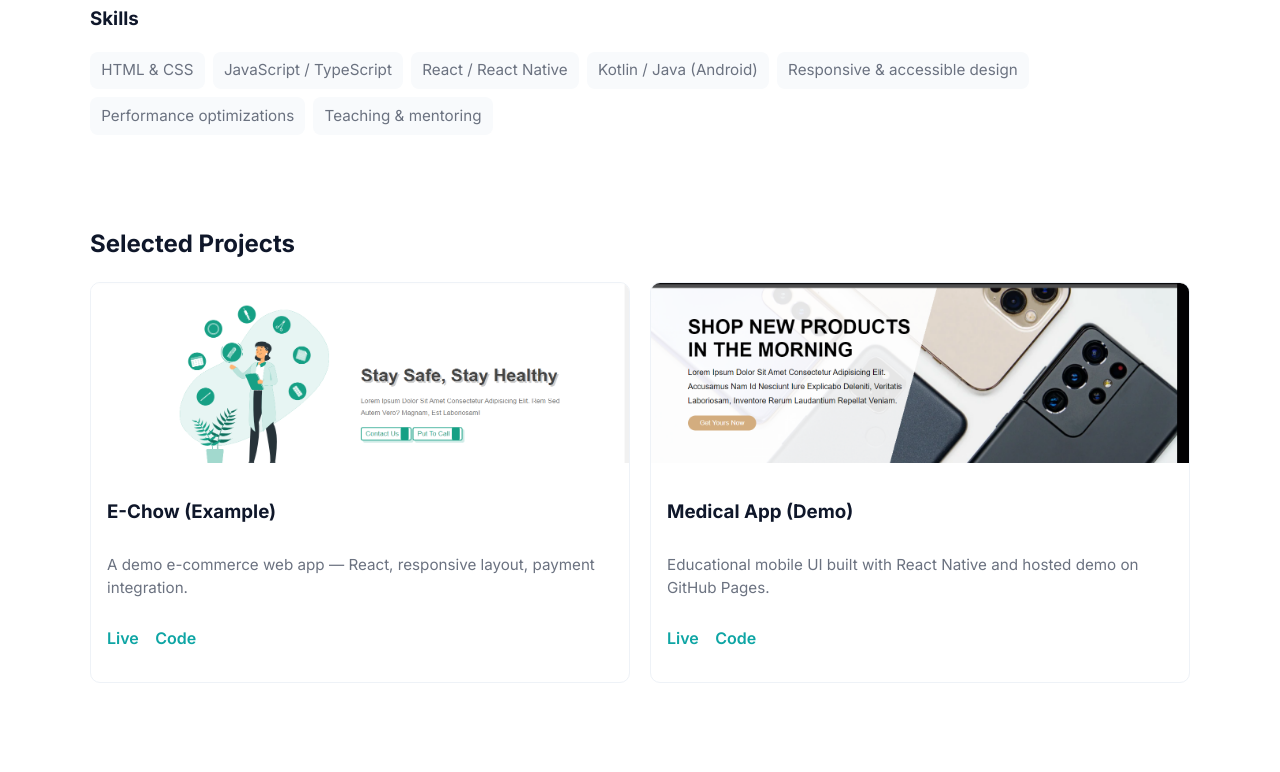
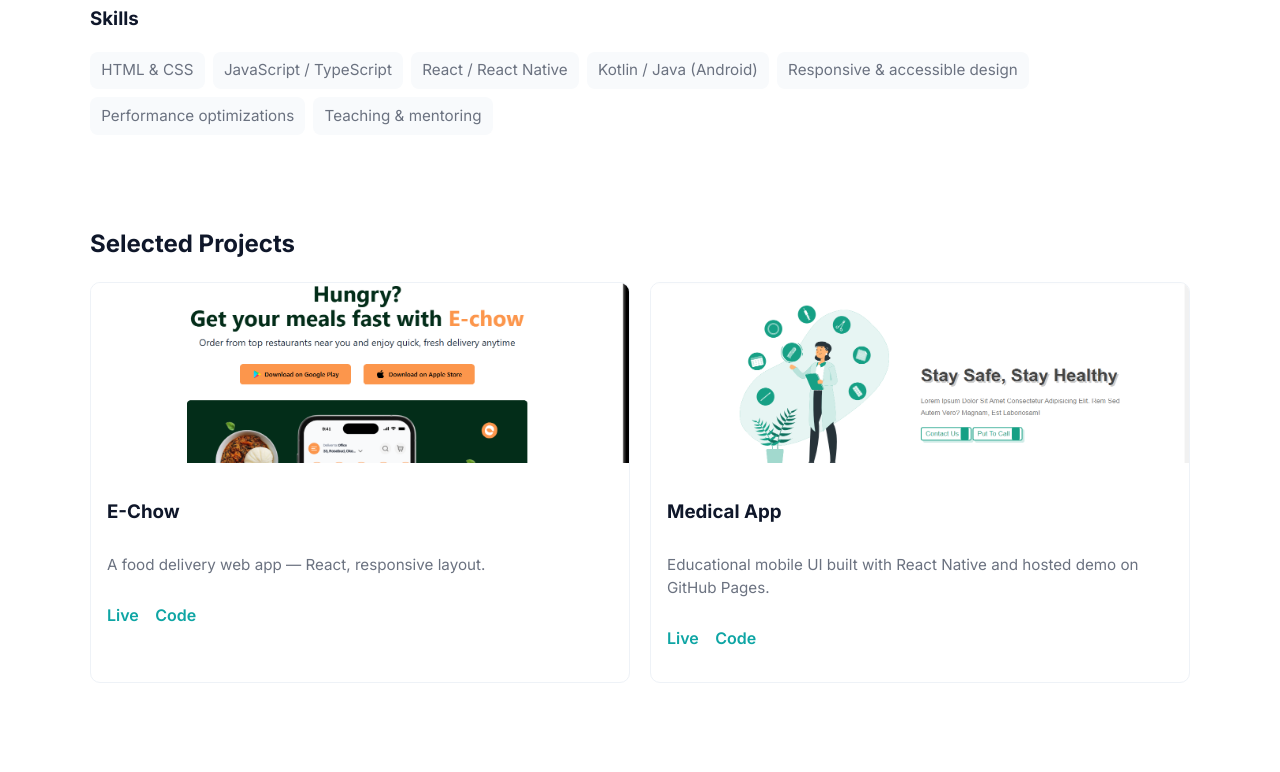
Before and after one commit to Chifrica/Blessing-Onwunali, a plain HTML site: page index.html in a window 1280 px wide. Shown: the part 584-1356 px from the top of the page. Drawn offline with Linux system fonts and the light colour scheme; a script that the page names is missing.

Commit message:
Update index.html

```diff
--- a/index.html
+++ b/index.html
@@ -81,10 +81,10 @@
 
         <div class="projects-grid">
           <article class="project">
-            <img src="Image/image7.png" alt="Screenshot of E-Chow project" />
+            <img src="Image/echow.png" alt="Screenshot of E-Chow project" />
             <div class="project-body">
-              <h3>E-Chow (Example)</h3>
-              <p class="muted">A demo e-commerce web app — React, responsive layout, payment integration.</p>
+              <h3>E-Chow</h3>
+              <p class="muted">A food delivery web app — React, responsive layout.</p>
               <p class="project-links">
                 <a href="https://www.e-chow.com/" target="_blank" rel="noopener noreferrer">Live</a>
                 <a href="#" target="_blank" rel="noopener noreferrer">Code</a>
@@ -93,12 +93,12 @@
           </article>
 
           <article class="project">
-            <img src="Image/image5.PNG" alt="Screenshot of Medical project" />
+            <img src="Image/image7.PNG" alt="Screenshot of Medical project" />
             <div class="project-body">
-              <h3>Medical App (Demo)</h3>
+              <h3>Medical App</h3>
               <p class="muted">Educational mobile UI built with React Native and hosted demo on GitHub Pages.</p>
               <p class="project-links">
-                <a href="https://chifrica.github.io/Medical/" target="_blank" rel="noopener noreferrer">Live</a>
+                <a href="https://chifrica.github.io/Medical/" target="https://youtu.be/1QgLuibaqjA" rel="noopener noreferrer">Live</a>
                 <a href="#" target="_blank" rel="noopener noreferrer">Code</a>
               </p>
             </div>
@@ -114,7 +114,7 @@
         <h2>Achievements</h2>
         <ul class="achievements-list">
           <li><a href="https://www.credly.com/badges/312b348a-d0ee-4a39-8b83-99b33039520f" target="_blank" rel="noopener noreferrer">GitHub Recognition (Credly badge)</a></li>
-          <li><a href="https://devpost.com/software/doctorfinder-huf7t4" target="_blank" rel="noopener noreferrer">Devpost — Top 20 project</a></li>
+<div data-iframe-width="150" data-iframe-height="270" data-share-badge-id="c1893680-3ac2-4279-ba74-5885bbe70087" data-share-badge-host="https://www.credly.com"></div><script type="text/javascript" async src="//cdn.credly.com/assets/utilities/embed.js"></script>          <li><a href="https://devpost.com/software/doctorfinder-huf7t4" target="_blank" rel="noopener noreferrer">Devpost — Top 20 project</a></li>
         </ul>
       </div>
     </section>
```
